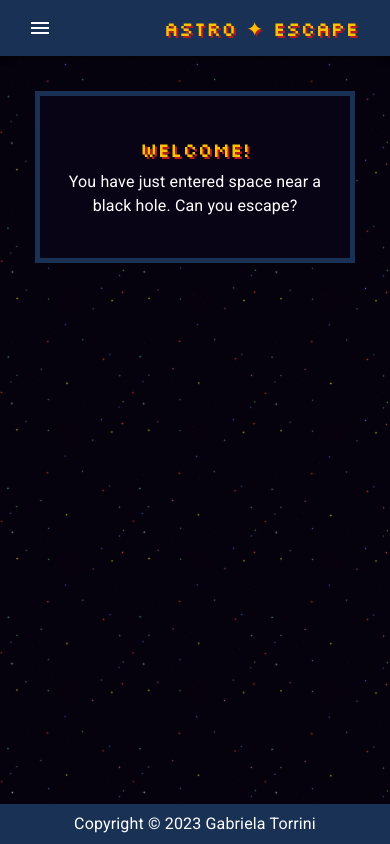
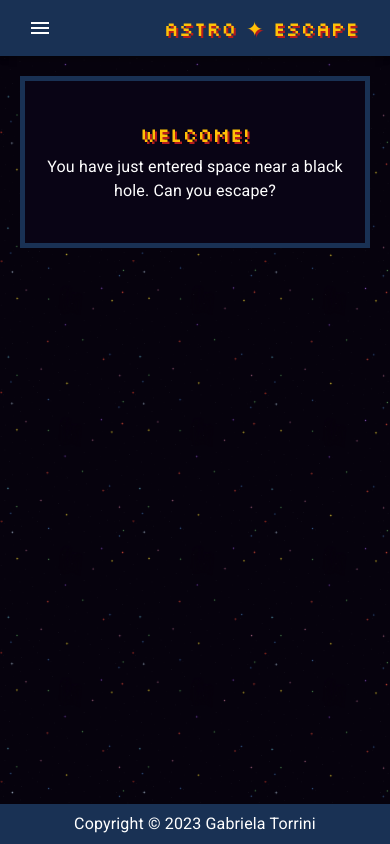
Before and after one commit to gtorrini/astro-escape, a React (Create React App) app: page /#/ in a window 390 px wide. Built offline with nearby package versions, Linux system fonts and the light colour scheme.

Commit message:
Fixed margins on small screens

```diff
--- a/src/App.css
+++ b/src/App.css
@@ -9,6 +9,12 @@ main {
   background-color: #090415;
   border: 5px solid #193154;
   margin: 35px;
+}
+
+@media screen and (max-width: 650px) {
+  main {
+    margin: 20px;
+  }
 }
 
 footer {
```
